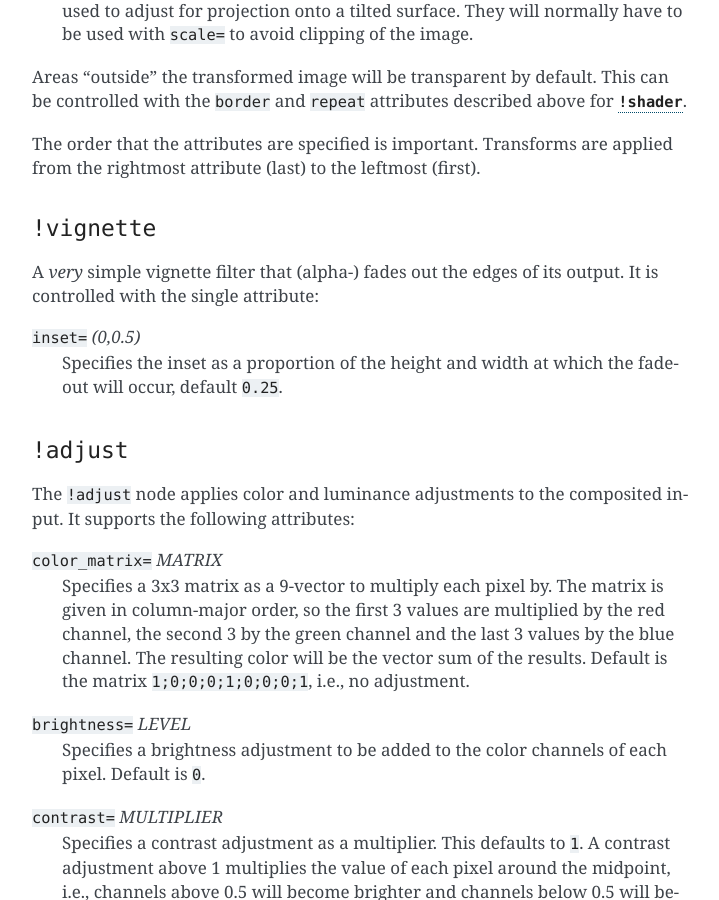
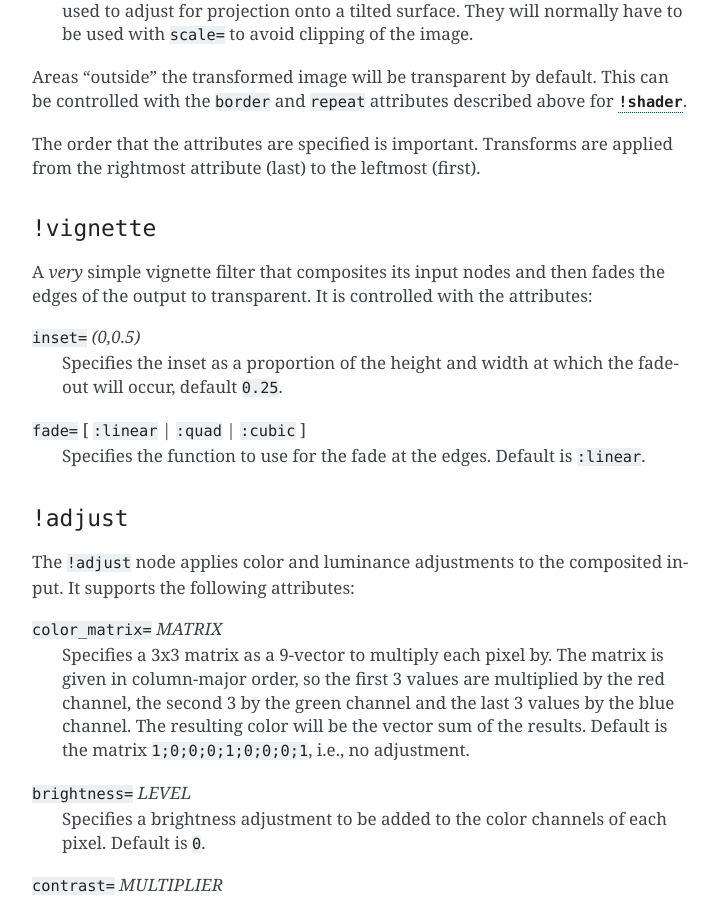
Before and after one commit to jonathanhogg/flitter, a Sphinx documentation site: the page built from docs/shaders.md, in a window 1280 px wide and 900 px high, scrolled down 7074 px. Shown: the whole window, without its empty margins (388-1107 px from the left). Built offline with Sphinx 7.4.7, drawn with Linux system fonts in a browser that asks for light colours.

Commit message:
Document vignette node properly

```diff
--- a/docs/shaders.md
+++ b/docs/shaders.md
@@ -299,12 +299,15 @@ applied from the rightmost attribute (last) to the leftmost (first).
 
 ### `!vignette`
 
-A *very* simple vignette filter that (alpha-) fades out the edges of its output.
-It is controlled with the single attribute:
+A *very* simple vignette filter that composites its input nodes and then fades
+the edges of the output to transparent. It is controlled with the attributes:
 
 `inset=` *(0,0.5)*
 : Specifies the inset as a proportion of the height and width at which the
 fade-out will occur, default `0.25`.
+
+`fade=` [ `:linear` | `:quad` | `:cubic` ]
+: Specifies the function to use for the fade at the edges. Default is `:linear`.
 
 ### `!adjust`
 
```
